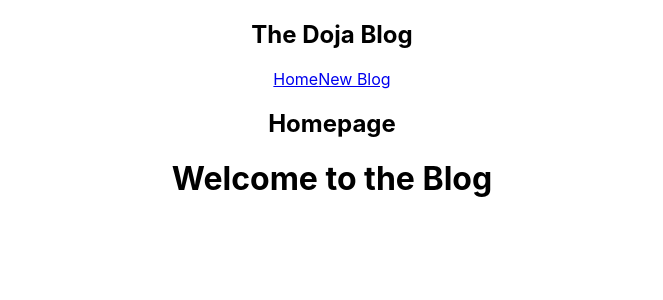
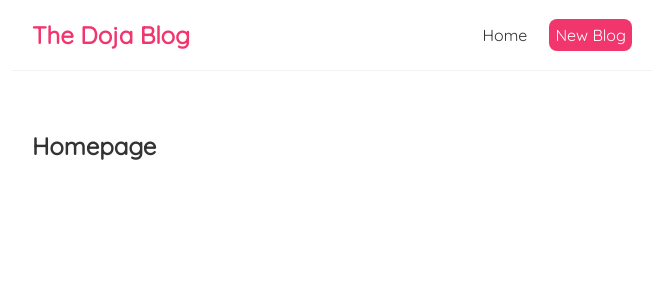
Before and after one commit to janine-velveteen/doja-blog, a React (Create React App) app: page / in a window 1280 px wide. Shown: the top 300 px of the page, without its empty margins (308-971 px from the left). Built offline with nearby package versions, Linux system fonts and the light colour scheme.

Commit message:
Added styling and inline styling to NavBar

```diff
--- a/src/App.css
+++ /dev/null
@@ -1,38 +0,0 @@
-.App {
-  text-align: center;
-}
-
-.App-logo {
-  height: 40vmin;
-  pointer-events: none;
-}
-
-@media (prefers-reduced-motion: no-preference) {
-  .App-logo {
-    animation: App-logo-spin infinite 20s linear;
-  }
-}
-
-.App-header {
-  background-color: #282c34;
-  min-height: 100vh;
-  display: flex;
-  flex-direction: column;
-  align-items: center;
-  justify-content: center;
-  font-size: calc(10px + 2vmin);
-  color: white;
-}
-
-.App-link {
-  color: #61dafb;
-}
-
-@keyframes App-logo-spin {
-  from {
-    transform: rotate(0deg);
-  }
-  to {
-    transform: rotate(360deg);
-  }
-}
--- a/src/App.js
+++ b/src/App.js
@@ -1,7 +1,7 @@
-
-import './App.css';
+import './index.css';
 import Navbar from './Navbar';
 import Home from './Home';
+
 
 function App() {
 
@@ -10,7 +10,7 @@
       <Navbar />
       <div className="content">
         <Home />
-        <h1>Welcome to the Blog</h1>
+
 
 
      </div>
--- a/src/Navbar.js
+++ b/src/Navbar.js
@@ -4,7 +4,11 @@
             <h1>The Doja Blog</h1>
             <div className="links">
                 <a href="/">Home</a>
-                <a href="/create">New Blog</a>
+                <a href="/create" style={{
+                    color: "white",
+                    backgroundColor: '#f1356d',
+                    borderRadius: '8px',
+                }}>New Blog</a>
 
             </div>
         </nav>
--- a/src/index.css
+++ b/src/index.css
@@ -1,13 +1,40 @@
-body {
+@import url('https://fonts.googleapis.com/css2?family=Quicksand&display=swap');
+
+* {
   margin: 0;
-  font-family: -apple-system, BlinkMacSystemFont, 'Segoe UI', 'Roboto', 'Oxygen',
-    'Ubuntu', 'Cantarell', 'Fira Sans', 'Droid Sans', 'Helvetica Neue',
-    sans-serif;
-  -webkit-font-smoothing: antialiased;
-  -moz-osx-font-smoothing: grayscale;
+  font-family: "Quicksand";
+  color: #333;
 }
 
-code {
-  font-family: source-code-pro, Menlo, Monaco, Consolas, 'Courier New',
-    monospace;
+.navbar {
+  padding: 20px;
+  display: flex;
+  align-items: center;
+  max-width: 600px;
+  margin: 0 auto;
+  border-bottom: 1px solid #f2f2f2;
 }
+
+.navbar h1 {
+  color: #f1356d;
+}
+
+.navbar .links {
+  margin-left: auto;
+}
+
+.navbar a {
+  margin-left: 16px;
+  text-decoration: none;
+  padding: 6px;
+}
+
+.navbar a:hover {
+  color: #f1356d;
+}
+
+.content {
+  max-width: 600px;
+  margin: 40px auto;
+  padding: 20px;
+}
```
